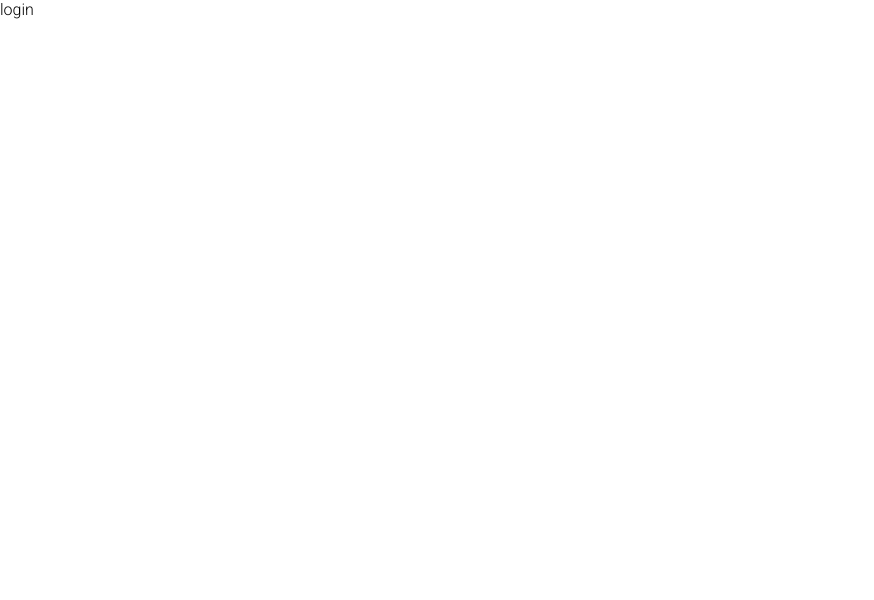
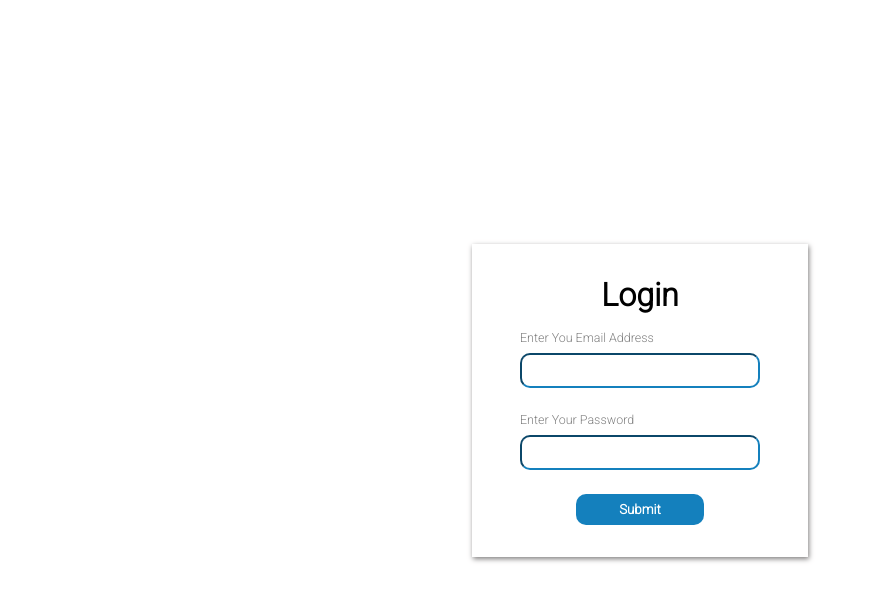
Before and after one commit to niaziiii/real-estate-dashboard, a React (Create React App) app: page /login in a window 1280 px wide. Shown: the top 600 px of the page, without its empty margins (0-874 px from the left). Built offline with nearby package versions, Linux system fonts and the light colour scheme.

Commit message:
added login page

```diff
--- a/src/pages/login/Login.jsx
+++ b/src/pages/login/Login.jsx
@@ -1,10 +1,46 @@
 import React from 'react'
 import './login.scss'
+import { Formik } from 'formik';
+
 
 const Login = () => {
+  const formik = Formik({
+    initialValues: {
+      email: '',
+      password: ''
+    },
+    onSubmit: (value) => {
+      console.log(value);
+    }
+  })
+
+  const formData = formik.props.value;
   return (
-    <div>
-      login
+    <div className="login-form">
+      <form onSubmit={(e)=>{
+        e.preventDefault();
+        formData.handleSubmit();
+      }}>
+        <h1>Login</h1>
+        <label htmlFor="email">Enter you email address</label>
+        <input
+          type='email'
+          id='email'
+          onChange={formData.handleChange}
+          onBlur={formData.handleBlur}
+          value={formData.values.email}
+        />
+        <label htmlFor="password">Enter your password</label>
+        <input
+          type='password'
+          id='password'
+          onChange={formData.handleChange}
+          onBlur={formData.handleBlur}
+          value={formData.values.password}
+
+        />
+        <input type="submit" />
+      </form>
     </div>
   )
 }
--- a/src/pages/login/login.scss
+++ b/src/pages/login/login.scss
@@ -0,0 +1,51 @@
+.login-form {
+    display: flex;
+    height: 100vh;
+    align-items: center;
+    justify-content: center;
+    form {
+        box-shadow: 1px 2px 5px rgb(129, 127, 127);
+        padding: 2rem 3rem;
+        display: flex;
+        flex-direction: column;
+
+        h1{
+            margin: auto;
+            padding-bottom: 1rem;
+        }
+        label {
+            color: gray;
+            font-size: .78rem;
+            margin-bottom: .5rem;
+            text-transform: capitalize;
+        }
+
+        input {
+            padding: .5rem;
+            border-radius: 10px;
+            border-color: #1480bd;
+            outline-color: #1480bd;
+            margin-bottom: 1.5rem;
+            background-color: transparent;
+            width: 15rem;
+            &:nth-of-type(3) {
+                margin-bottom: 0rem;
+            }
+        }
+        input[type='password'] {
+            font-weight: 700;
+        }
+        input[type='submit'] {
+            width: 8rem;
+            padding: .5rem 1rem;
+            font-weight: 700;
+            color: white;
+            border: none;
+            border-radius: 10px;
+            margin: auto;
+            background-color: #1480bd;
+            outline: none;
+            cursor: pointer;
+        }
+    }
+}
```
